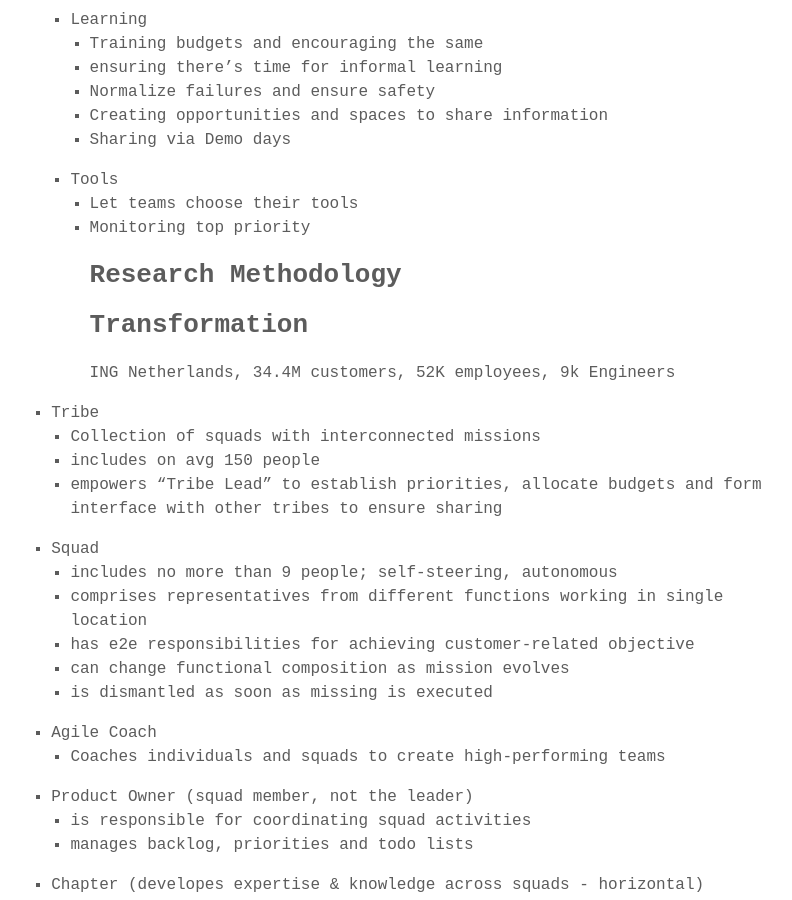
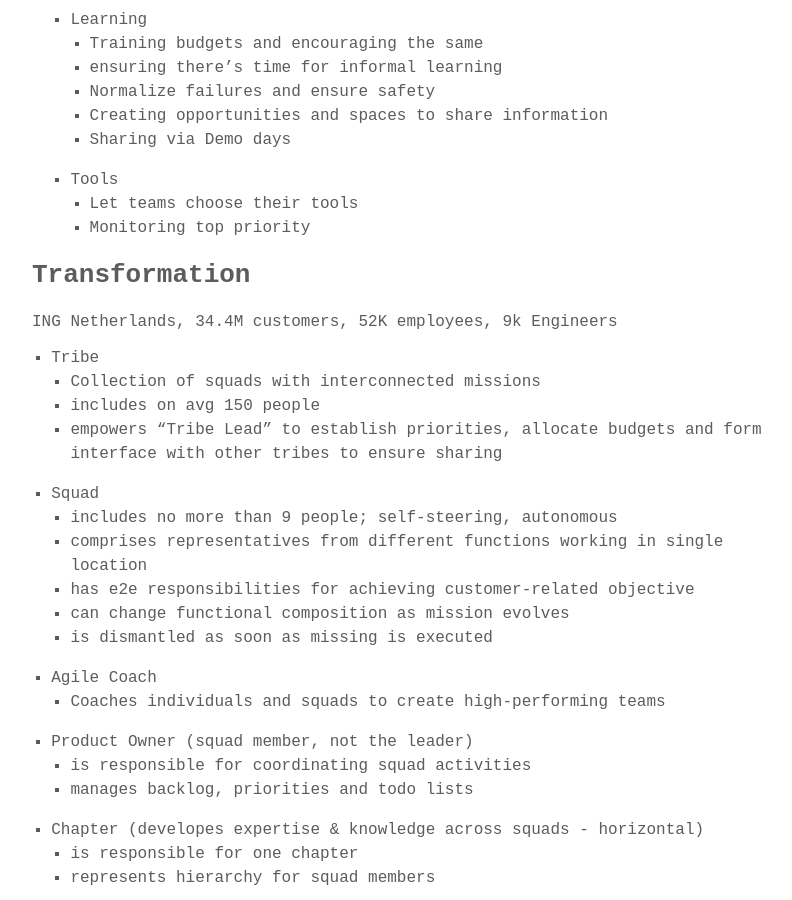
Before and after one commit to brewkode/brewkode.github.io, a Jekyll site: the page built from _posts/2021-05-18-Accelerate-Notes.md, in a window 1280 px wide and 900 px high, scrolled down 7400 px. Shown: the whole window, without its empty margins (232-1024 px from the left). Built offline with Jekyll 4.4.1, drawn with Linux system fonts in a browser that asks for light colours; some web fonts are replaced.

Commit message:
Minor formatting change

```diff
--- a/_posts/2021-05-18-Accelerate-Notes.md
+++ b/_posts/2021-05-18-Accelerate-Notes.md
@@ -189,7 +189,7 @@
     - Tools
         - Let teams choose their tools
         - Monitoring top priority
-## Research Methodology
+
 ## Transformation
 ING Netherlands, 34.4M customers, 52K employees, 9k Engineers
 - Tribe
```
